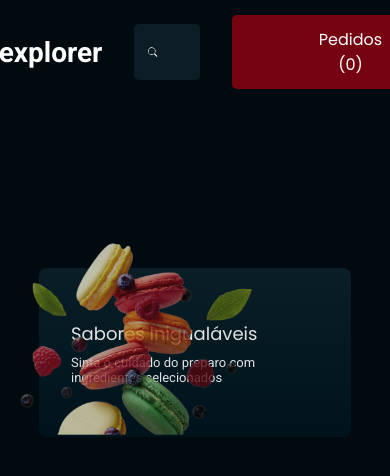
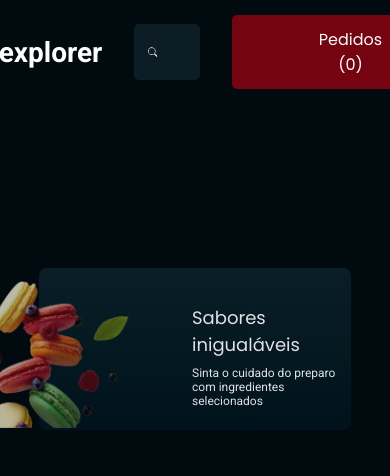
Before and after one commit to nesdark/food-explorer-front, a React (Vite) app: page / in a window 390 px wide. Shown: the top 476 px of the page. Built offline with nearby package versions, Linux system fonts and the light colour scheme; some icons are missing.

Commit message:
Fixed banner responsivity

```diff
--- a/src/components/Banner/styles.js
+++ b/src/components/Banner/styles.js
@@ -5,13 +5,14 @@ import { breakpoints } from '../../pages/styles/breakpoints';
 export const Container = styled.div`
   width: min(112rem, 80vw);
 
-  height: 26rem;
-
   display: flex;
   align-items: center;
   justify-content: flex-end;
 
-  padding: 9.2rem 10rem 9.2rem 0;
+  padding: clamp(3.6rem, 5.04vw + 1.443rem, 8.7rem)
+    clamp(0.8rem, 9.091vw - 3.091rem, 10rem)
+    clamp(2.2rem, 6.917vw - 0.76rem, 9.2rem)
+    clamp(15.3rem, 44.17vw - 3.605rem, 60rem);
 
   border-radius: 0.8rem;
 
@@ -26,16 +27,16 @@ export const Container = styled.div`
   h2 {
     font-family: ${({ theme }) => theme.FONT.FAMILY_SECONDARY};
     font-weight: 500;
-    font-size: ${({ theme }) => theme.FONT.EXTRA_LARGE};
+    font-size: clamp(1.8rem, 2.174vw + 0.87rem, 4rem);
 
     margin-bottom: 0.8rem;
   }
 
   p {
-    font-size: ${({ theme }) => theme.FONT.SMALL};
+    font-size: clamp(1.2rem, 0.395vw + 1.031rem, 1.6rem);
   }
 
-  @media (max-width: ${breakpoints.XL}) {
+  /* @media (max-width: ${breakpoints.XL}) {
     padding: 9.2rem clamp(5rem, 5%, 10rem);
 
     h2 {
@@ -57,34 +58,20 @@ export const Container = styled.div`
     p {
       font-size: 1.3rem;
     }
-  }
+  } */
 `;
 
 export const Fruits = styled.div`
   > img {
-    width: min(40vw, 65.6rem);
-    height: min(25.12vw, 41.2rem);
+    width: clamp(19.1rem, 45.949vw - 0.566rem, 65.6rem);
+    height: clamp(14.9rem, 25.988vw + 3.777rem, 41.2rem);
   }
 
   position: absolute;
-  left: -5.4rem;
+  right: clamp(21.5rem, 32.312vw + 7.67rem, 54.2rem);
   bottom: -1.4rem;
 
-  @media (max-width: ${breakpoints.LG}) {
-    > img {
-      width: min(45vw, 40.8rem);
-      height: min(30.12vw, 25.624rem);
-    }
-
-    left: -7vw;
-  }
-
   @media (max-width: ${breakpoints.MD}) {
-    > img {
-      width: 25rem;
-      height: 19.5rem;
-    }
-
     bottom: 0;
   }
 `;
```
